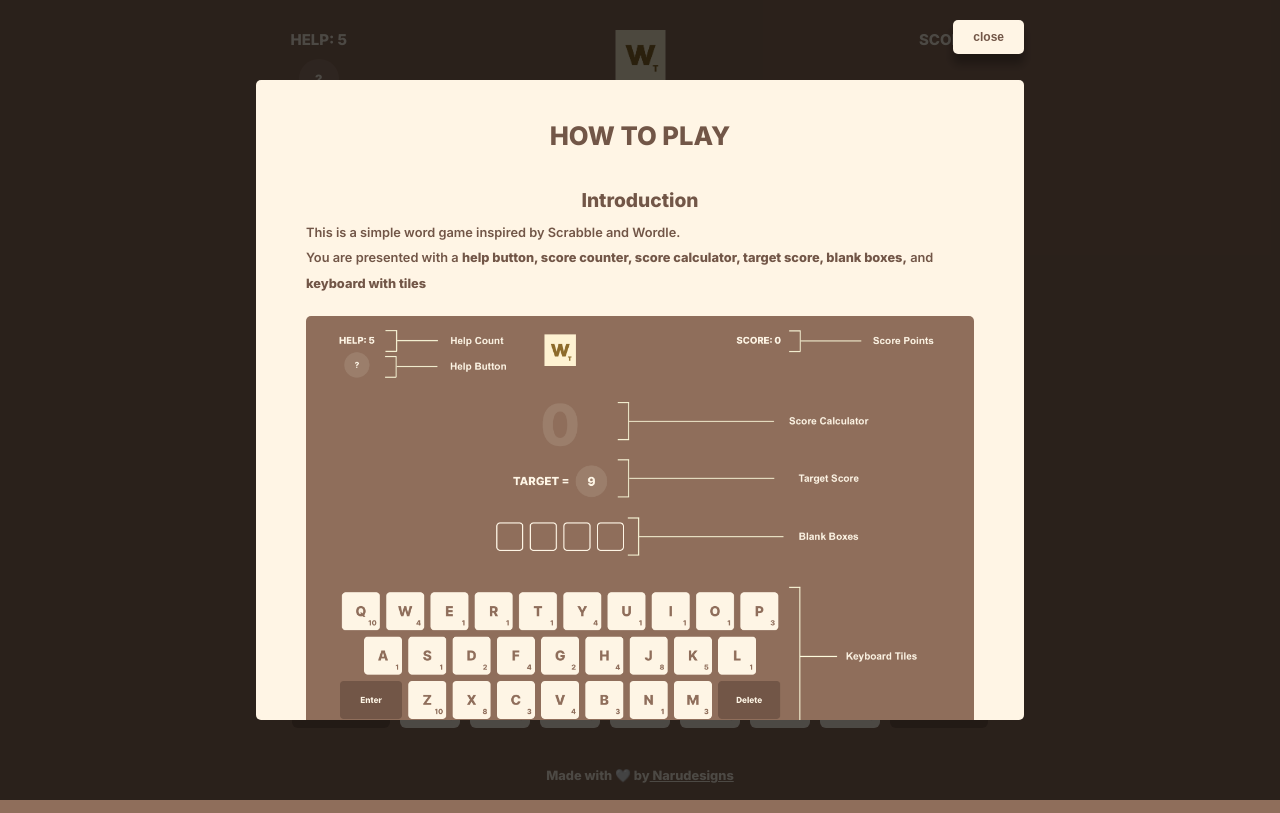
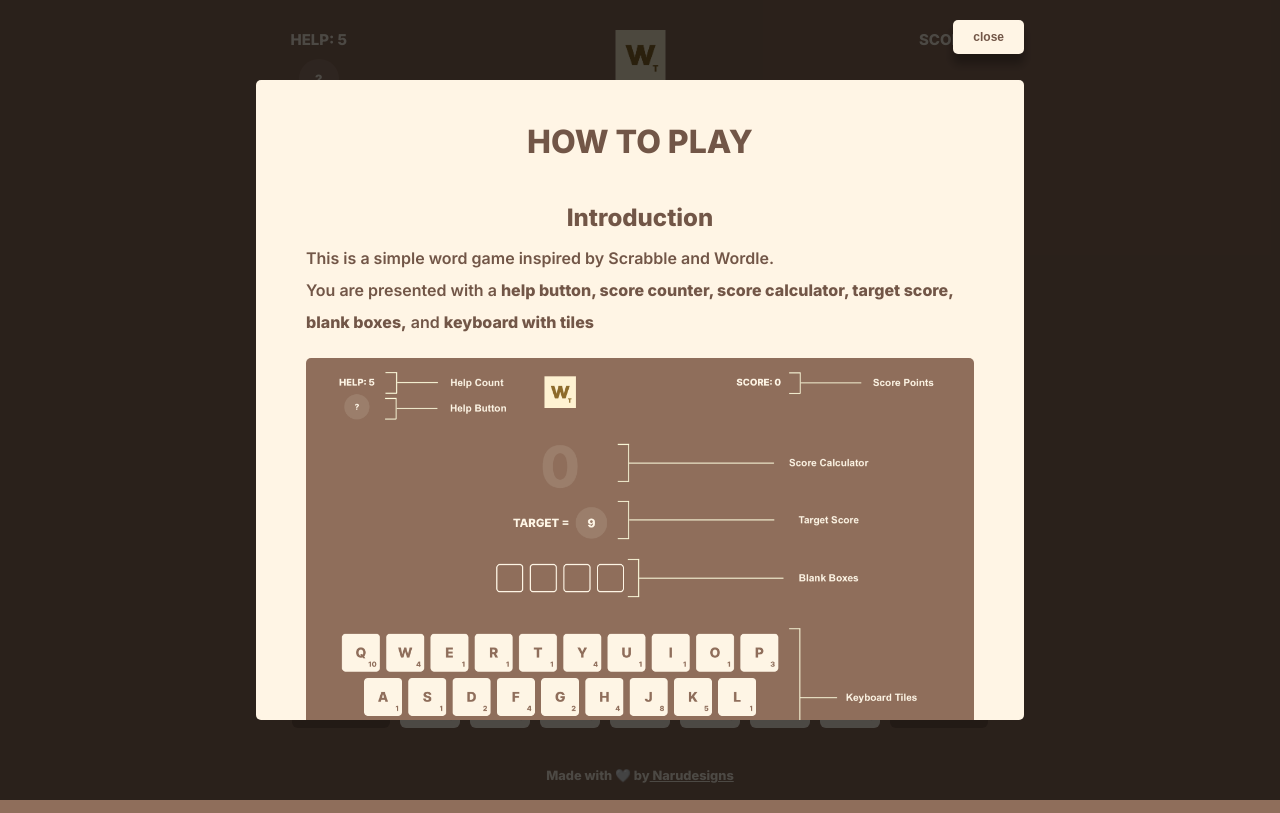
Before and after one commit to NARUDESIGNS/word-target, a React (Create React App) app: page / in a window 1280 px wide. Built offline with nearby package versions, Linux system fonts and the light colour scheme.

Commit message:
improved font appearance

```diff
--- a/src/components/GuideModal.css
+++ b/src/components/GuideModal.css
@@ -41,7 +41,8 @@
     overflow-y: scroll;
     color: var(--secondary-color);
     line-height: 2;
-    font-weight: 100;
+    font-weight: 500;
+    font-size: 16px;
     border-radius: 5px;
 }
 .modal img {
--- a/src/index.css
+++ b/src/index.css
@@ -13,7 +13,7 @@
 
 body {
   margin: 0;
-  font-family: -apple-system, BlinkMacSystemFont, 'Segoe UI', 'Roboto', 'Oxygen',
+  font-family: 'Segoe UI', 'Roboto', 'Oxygen',
     'Ubuntu', 'Cantarell', 'Fira Sans', 'Droid Sans', 'Helvetica Neue',
     sans-serif;
   -webkit-font-smoothing: antialiased;
```
